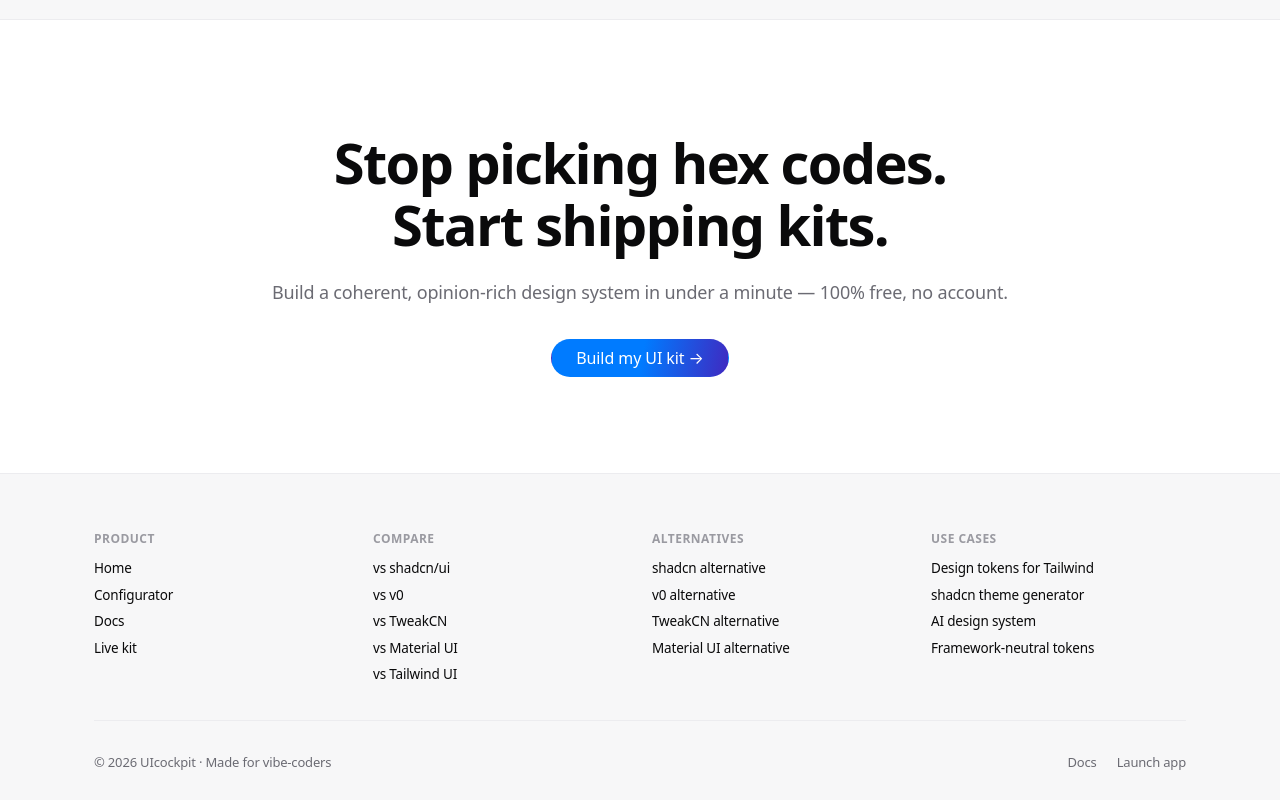
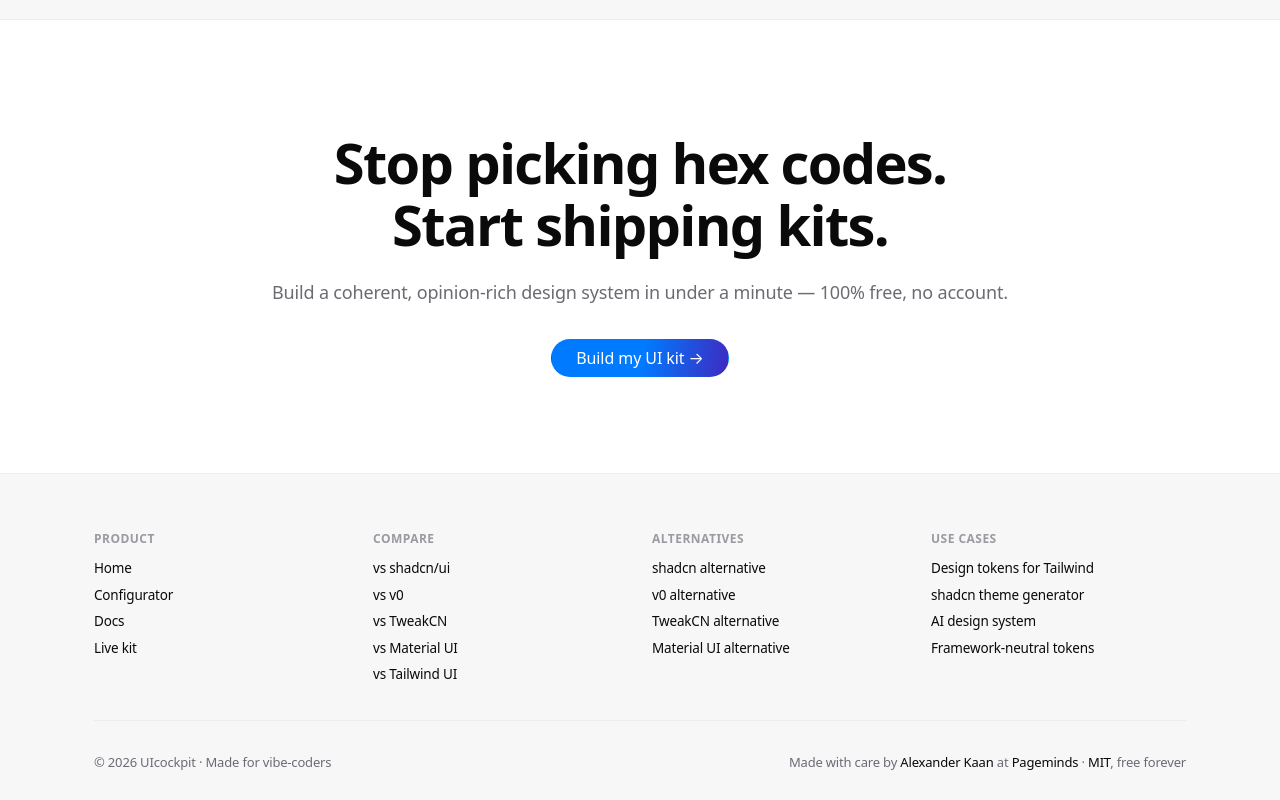
Before and after one commit to AlexanderKaan/uicockpit, a React (Vite) app in the folder cockpit/: page / in a window 1280 px wide. Shown: the part 5646-6446 px from the top of the page. Built offline with nearby package versions, Linux system fonts and the light colour scheme.

Commit message:
footer: site credit line bottom-right (Alexander Kaan · Pageminds · MIT)
Replace the bottom-right Docs / Launch app links with a maker-credit line
matching the README footer, linking the GitHub profile, Pageminds, and the repo.

```diff
--- a/cockpit/src/marketing/MktFooter.tsx
+++ b/cockpit/src/marketing/MktFooter.tsx
@@ -48,9 +48,13 @@ export function MktFooter({ navigate }: MktFooterProps) {
 
         <div className="mkt__footer-inner mkt__footer-bottom">
           <div>© {new Date().getFullYear()} UIcockpit · Made for vibe-coders</div>
-          <div className="mkt__footer-links">
-            <a href="/docs" onClick={(e) => go(e, '/docs')}>Docs</a>
-            <a href="/app" onClick={(e) => go(e, '/app')}>Launch app</a>
+          <div className="mkt__footer-credit">
+            Made with care by{' '}
+            <a href="https://github.com/AlexanderKaan" target="_blank" rel="noopener noreferrer">Alexander Kaan</a>{' '}
+            at{' '}
+            <a href="https://pageminds.com" target="_blank" rel="noopener noreferrer">Pageminds</a>
+            {' · '}
+            <a href="https://github.com/AlexanderKaan/uicockpit" target="_blank" rel="noopener noreferrer">MIT</a>, free forever
           </div>
         </div>
       </div>
--- a/cockpit/src/styles/marketing.css
+++ b/cockpit/src/styles/marketing.css
@@ -888,6 +888,9 @@
   gap: 20px;
 }
 .mkt__footer-links a:hover { color: var(--mkt-fg); }
+.mkt__footer-credit { color: var(--mkt-fg-muted); }
+.mkt__footer-credit a { color: var(--mkt-fg); text-decoration: none; }
+.mkt__footer-credit a:hover { text-decoration: underline; }
 @media (max-width: 600px) {
   .mkt__footer-inner { flex-direction: column; gap: 12px; }
 }
```
